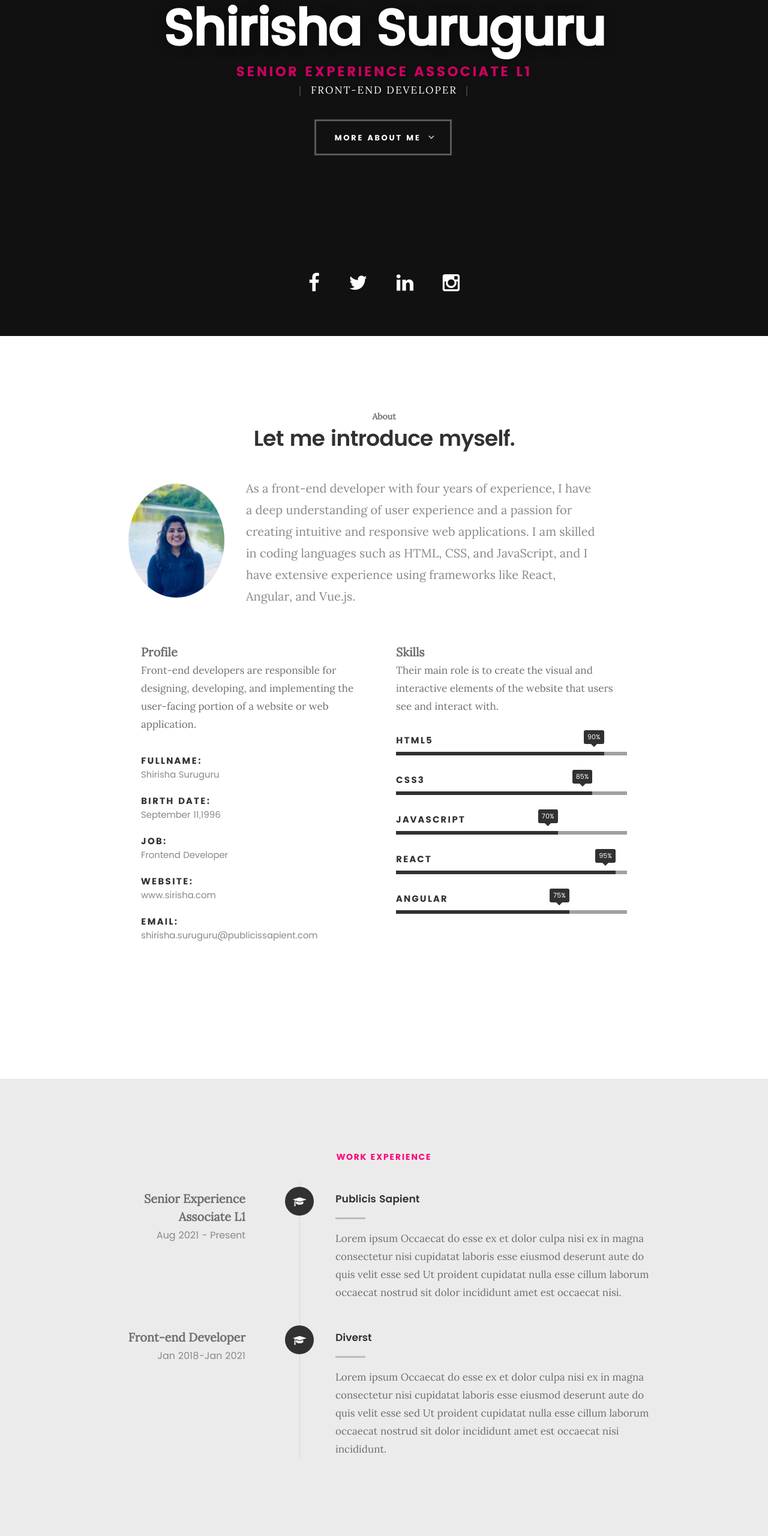
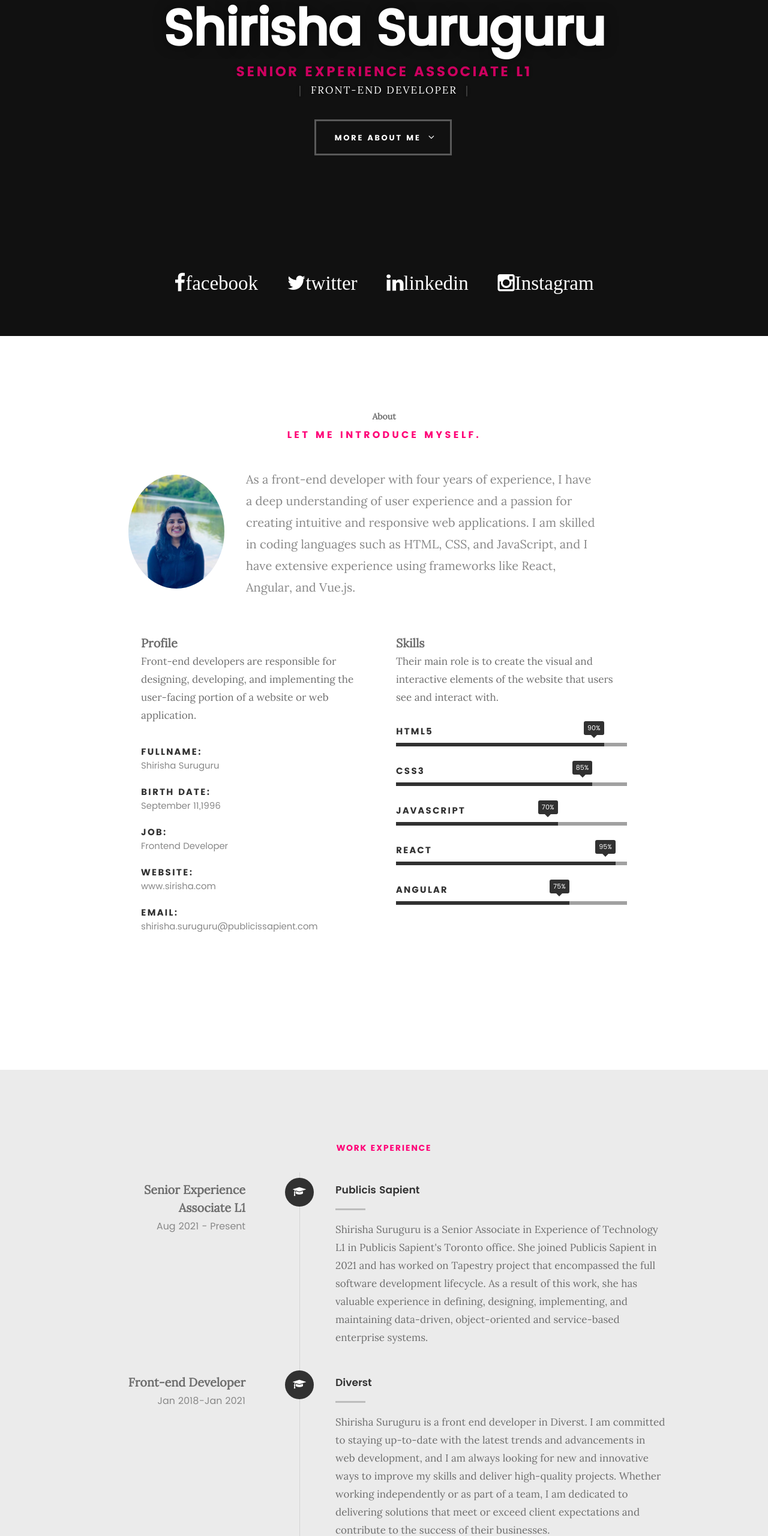
Before and after one commit to shirishasur/shirishasur, a plain HTML site: page index.html in a window 1280 px wide. Shown: the part 240-2800 px from the top of the page at 60% size. Drawn offline with Linux system fonts and the light colour scheme; files whose address does not match are found by name.

Commit message:
accessbility

```diff
--- a/index.html
+++ b/index.html
@@ -49,16 +49,16 @@
 
       <ul class="intro-social">
         <li>
-          <a href="#"><i class="fa fa-facebook"></i></a>
+          <a href="#"><em class="fa fa-facebook">facebook</em></a>
         </li>
         <li>
-          <a href="#"><i class="fa fa-twitter"></i></a>
+          <a href="#"><em class="fa fa-twitter">twitter</em></a>
         </li>
         <li>
-          <a href="#"><i class="fa fa-linkedin"></i></a>
+          <a href="#"><em class="fa fa-linkedin">linkedin</em></a>
         </li>
         <li>
-          <a href="#"><i class="fa fa-instagram"></i></a>
+          <a href="#"><em class="fa fa-instagram">Instagram</em></a>
         </li>
       </ul>
       <!-- /intro-social -->
@@ -71,7 +71,7 @@
       <div class="row section-intro">
         <div class="col-twelve">
           <h5>About</h5>
-          <h1>Let me introduce myself.</h1>
+          <h2>Let me introduce myself.</h2>
 
           <div class="intro-info">
             <img src="images/profile-pic.jpg" alt="Profile Picture" />
@@ -170,7 +170,7 @@
           <div class="timeline-wrap">
             <div class="timeline-block">
               <div class="timeline-ico">
-                <i class="fa fa-graduation-cap"></i>
+                <em class="fa fa-graduation-cap"></em>
               </div>
 
               <div class="timeline-header">
@@ -181,11 +181,13 @@
               <div class="timeline-content">
                 <h4>Publicis Sapient</h4>
                 <p>
-                  Lorem ipsum Occaecat do esse ex et dolor culpa nisi ex in
-                  magna consectetur nisi cupidatat laboris esse eiusmod deserunt
-                  aute do quis velit esse sed Ut proident cupidatat nulla esse
-                  cillum laborum occaecat nostrud sit dolor incididunt amet est
-                  occaecat nisi.
+                  Shirisha Suruguru is a Senior Associate in Experience of
+                  Technology L1 in Publicis Sapient's Toronto office. She joined
+                  Publicis Sapient in 2021 and has worked on Tapestry project
+                  that encompassed the full software development lifecycle. As a
+                  result of this work, she has valuable experience in defining,
+                  designing, implementing, and maintaining data-driven,
+                  object-oriented and service-based enterprise systems.
                 </p>
               </div>
             </div>
@@ -193,7 +195,7 @@
 
             <div class="timeline-block">
               <div class="timeline-ico">
-                <i class="fa fa-graduation-cap"></i>
+                <em class="fa fa-graduation-cap"></em>
               </div>
 
               <div class="timeline-header">
@@ -204,11 +206,14 @@
               <div class="timeline-content">
                 <h4>Diverst</h4>
                 <p>
-                  Lorem ipsum Occaecat do esse ex et dolor culpa nisi ex in
-                  magna consectetur nisi cupidatat laboris esse eiusmod deserunt
-                  aute do quis velit esse sed Ut proident cupidatat nulla esse
-                  cillum laborum occaecat nostrud sit dolor incididunt amet est
-                  occaecat nisi incididunt.
+                  Shirisha Suruguru is a front end developer in Diverst. I am
+                  committed to staying up-to-date with the latest trends and
+                  advancements in web development, and I am always looking for
+                  new and innovative ways to improve my skills and deliver
+                  high-quality projects. Whether working independently or as
+                  part of a team, I am dedicated to delivering solutions that
+                  meet or exceed client expectations and contribute to the
+                  success of their businesses.
                 </p>
               </div>
             </div>
@@ -223,7 +228,7 @@
       <div class="row section-intro">
         <div class="col-twelve">
           <h5>Contact</h5>
-          <h1>I'd Love To Hear From You.</h1>
+          <h2>I'd Love To Hear From You.</h2>
         </div>
       </div>
       <!-- /section-intro -->
@@ -234,6 +239,7 @@
           <form name="contactForm" id="contactForm" method="post" action="">
             <fieldset>
               <div class="form-field">
+                <label for="contactName">Name</label>
                 <input
                   name="contactName"
                   type="text"
@@ -245,6 +251,7 @@
                 />
               </div>
               <div class="form-field">
+                <label for="contactEmail">Email</label>
                 <input
                   name="contactEmail"
                   type="email"
@@ -255,6 +262,7 @@
                 />
               </div>
               <div class="form-field">
+                <label for="contactSubject">Subject</label>
                 <input
                   name="contactSubject"
                   type="text"
@@ -264,6 +272,7 @@
                 />
               </div>
               <div class="form-field">
+                <label for="contactMessage">Message</label>
                 <textarea
                   name="contactMessage"
                   id="contactMessage"
@@ -292,7 +301,7 @@
           <div id="message-warning"></div>
           <!-- contact-success -->
           <div id="message-success">
-            <i class="fa fa-check"></i>Your message was sent, thank you!<br />
+            <em class="fa fa-check"></em>Your message was sent, thank you!<br />
           </div>
         </div>
         <!-- /col-twelve -->
@@ -302,7 +311,7 @@
       <div class="row contact-info">
         <div class="col-four tab-full">
           <div class="icon">
-            <i class="icon-pin"></i>
+            <em class="icon-pin"></em>
           </div>
 
           <h5>Where to find me</h5>
@@ -316,7 +325,7 @@
 
         <div class="col-four tab-full collapse">
           <div class="icon">
-            <i class="icon-mail"></i>
+            <em class="icon-mail"></em>
           </div>
 
           <h5>Email Me At</h5>
@@ -329,7 +338,7 @@
 
         <div class="col-four tab-full">
           <div class="icon">
-            <i class="icon-phone"></i>
+            <em class="icon-phone"></em>
           </div>
 
           <h5>Call Me At</h5>
@@ -353,16 +362,16 @@
         <div class="col-six tab-full pull-right social">
           <ul class="footer-social">
             <li>
-              <a href="#"><i class="fa fa-facebook"></i></a>
+              <a href="#"><em class="fa fa-facebook">facebook</em></a>
             </li>
             <li>
-              <a href="#"><i class="fa fa-twitter"></i></a>
+              <a href="#"><em class="fa fa-twitter">twitter</em></a>
             </li>
             <li>
-              <a href="#"><i class="fa fa-linkedin"></i></a>
+              <a href="#"><em class="fa fa-linkedin">linkedin</em></a>
             </li>
             <li>
-              <a href="#"><i class="fa fa-instagram"></i></a>
+              <a href="#"><em class="fa fa-instagram">Instagram</em></a>
             </li>
           </ul>
         </div>
@@ -375,7 +384,7 @@
 
         <div id="go-top">
           <a class="smoothscroll" title="Back to Top" href="#top"
-            ><i class="fa fa-long-arrow-up"></i
+            ><em class="fa fa-long-arrow-up"></em
           ></a>
         </div>
       </div>
```
